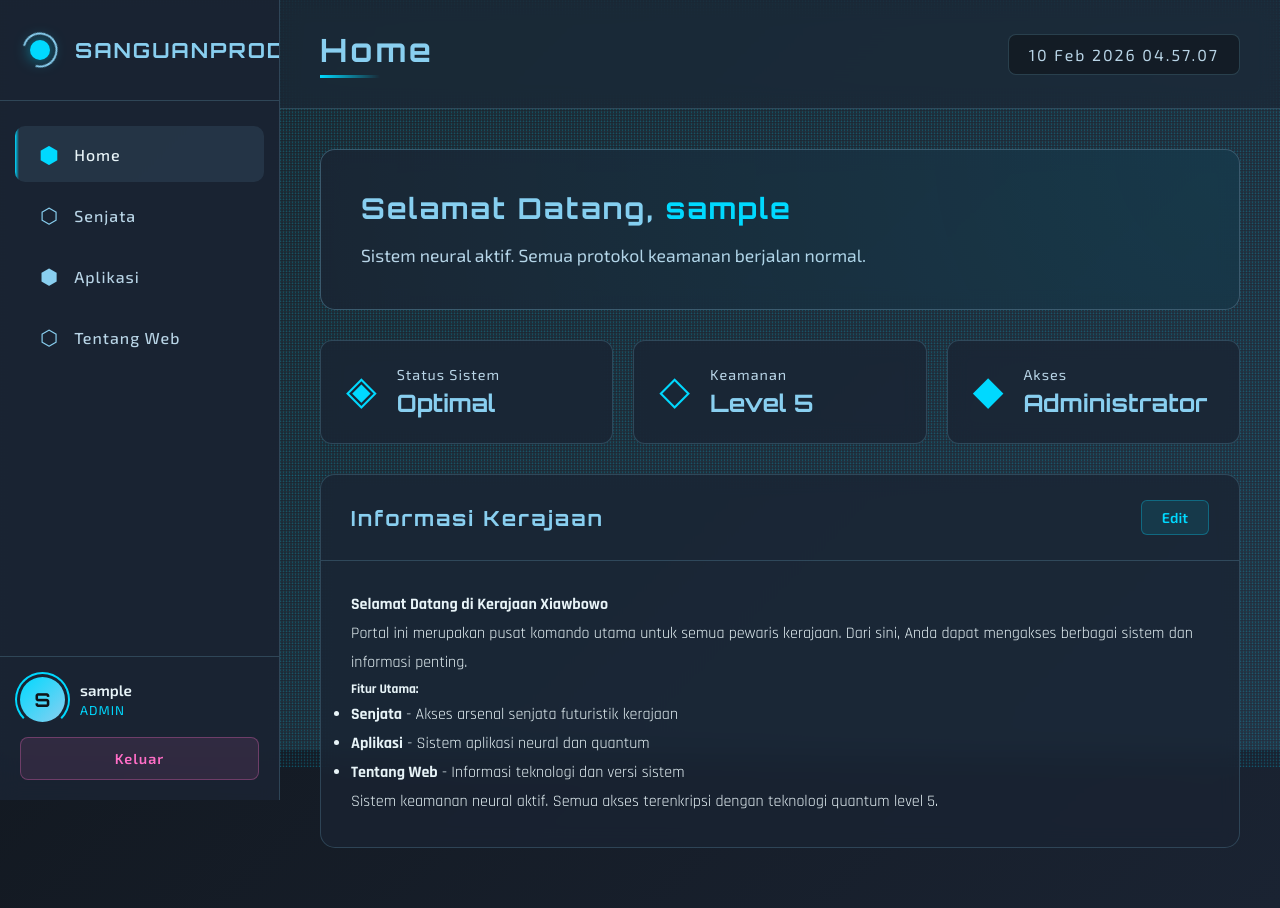
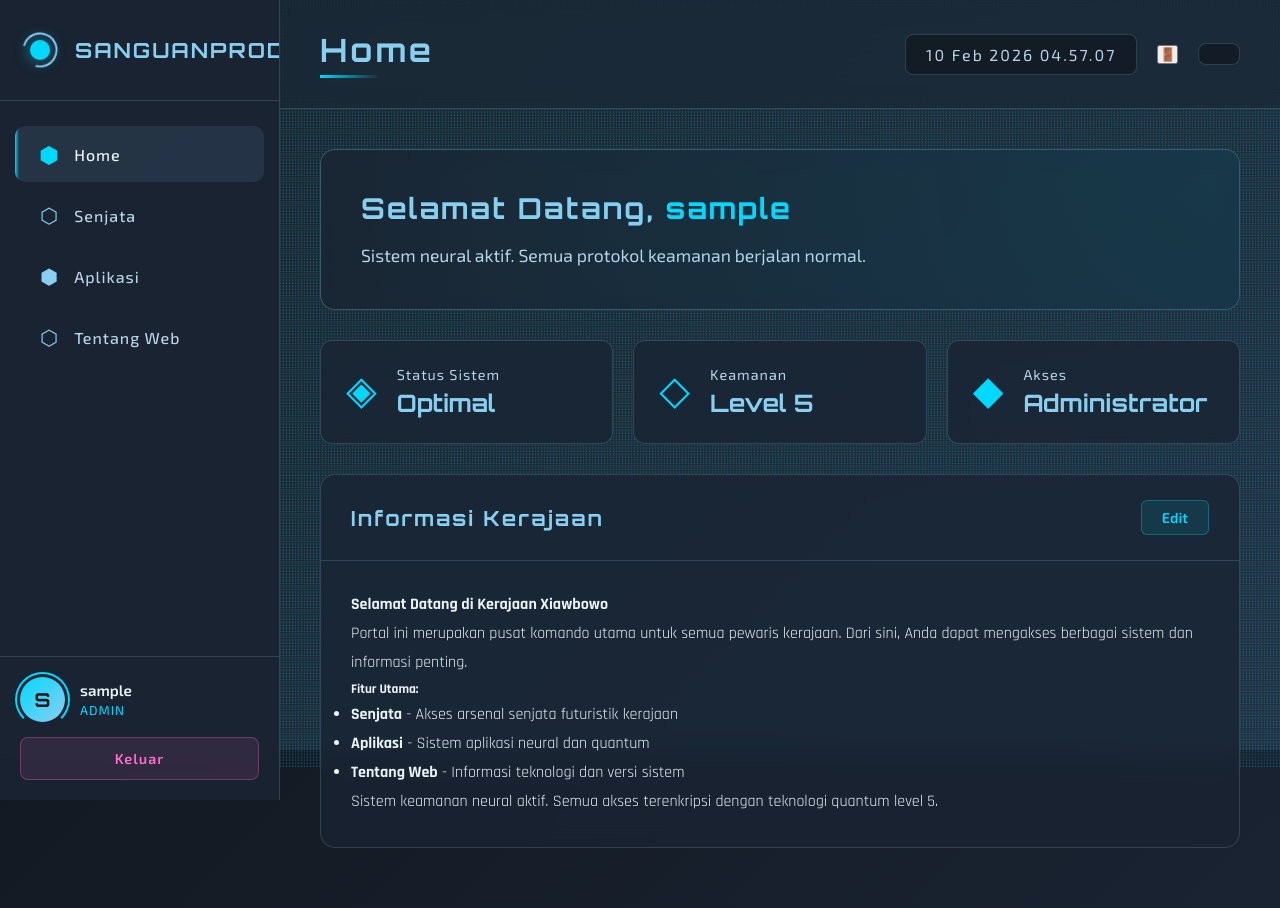
Before and after one commit to SanguanProd/sanguanprod.github.io, a plain HTML site: page dashboard.html in a window 1280 px wide. Drawn offline with Linux system fonts and the light colour scheme; no server answers; sample sign-in values are in the browser's storage.

Commit message:
Update dashboard.html

```diff
--- a/dashboard.html
+++ b/dashboard.html
@@ -82,6 +82,11 @@
             </div>
             <div class="header-actions">
                 <div class="time-display" id="currentTime"></div>
+            <button id="mobileLogoutBtnDashboard" class="mobile-logout-btn-dashboard">
+            🚪
+        </button>
+        <div class="time-display" id="currentTime"></div>
+    </div>
             </div>
         </header>
 
@@ -195,6 +200,7 @@
                                 <p>Penyimpanan data ultra-aman</p>
                                 <button class="app-launch">Luncurkan</button>
                             </div>
+
                         </div>
                     </div>
                 </div>
```
